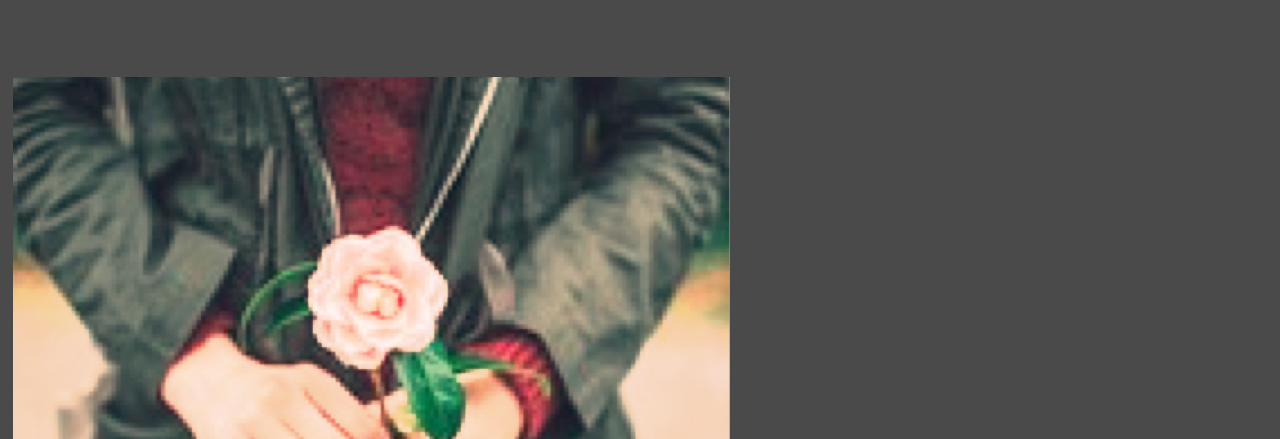
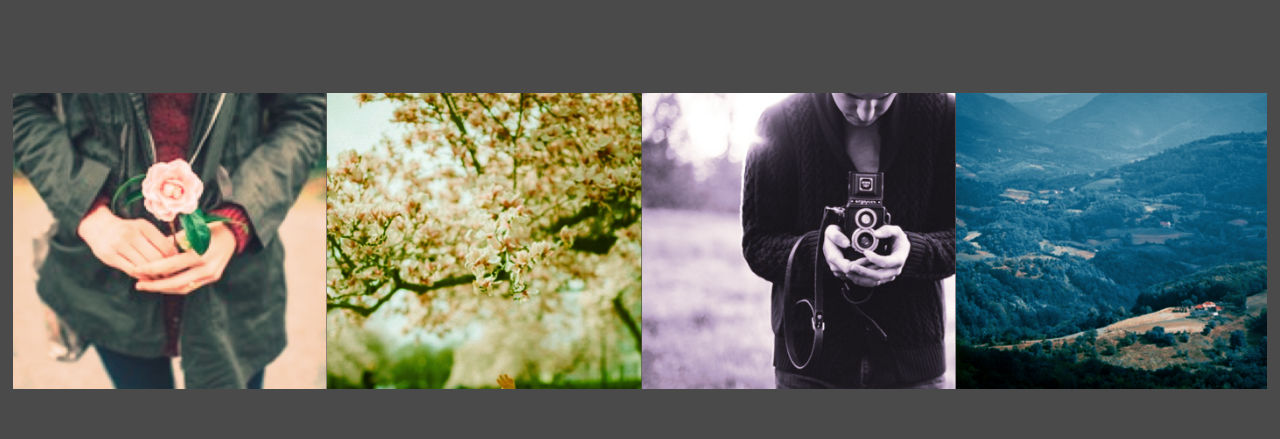
Before and after one commit to jakubmihal/Fotomatic, a plain HTML site: page index.html in a window 1280 px wide. Shown: the part 1627-2066 px from the top of the page. Drawn offline with Linux system fonts and the light colour scheme; a web font is replaced by a local one.

Commit message:
filter section fix

```diff
--- a/resources/css/style.css
+++ b/resources/css/style.css
@@ -293,6 +293,7 @@ header .mobile {
   font-size: 2.25rem;
   font-weight: bold;
   color: white;
+  opacity: 100%;
 }
 
 #filters-section .content h3 {
@@ -304,7 +305,12 @@ header .mobile {
 
 #filters-section .images-container {
   max-width: 100%;
-  padding: 0 1%;
+  padding: 1rem 1% 0;
+  display: flex;
+}
+
+#filters-section img {
+  width: 100%;
 }
 
 @media only screen and (max-width: 760px) {
```
